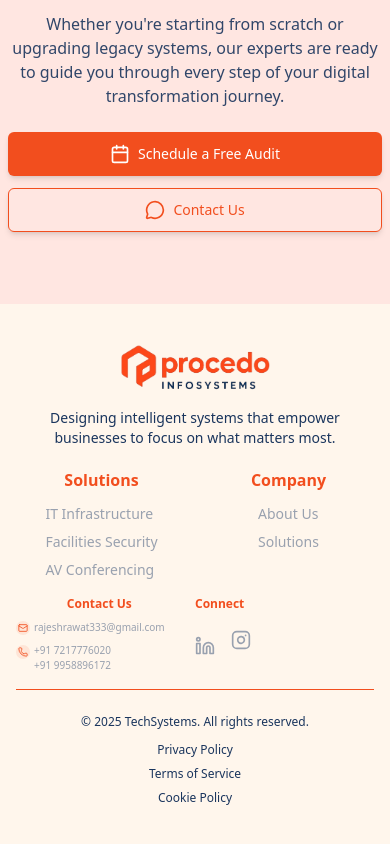
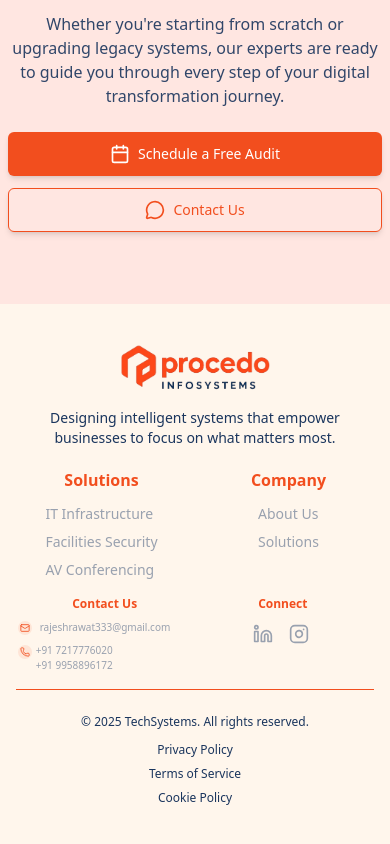
Before and after one commit to YashRawat0947/Procedo, a React (Vite) app in the folder frontend/: page / in a window 390 px wide. Shown: the part 3742-4586 px from the top of the page. Built offline with nearby package versions, Linux system fonts and the light colour scheme.

Commit message:
changes-footer

```diff
--- a/frontend/src/components/Footer.jsx
+++ b/frontend/src/components/Footer.jsx
@@ -89,19 +89,19 @@ const Footer = () => {
 
           {/* Contact Us & Connect - Single row on mobile, separate columns on desktop */}
           <div className="md:contents">
-            <div className="flex justify-between md:contents mb-4">
+            <div className="flex w-auto justify-evenly md:contents mb-4">
               {/* Contact Us */}
-              <div className="flex flex-col items-center md:items-start">
+              <div className="flex flex-col justify-between items-center md:items-start">
                 <h4 className="font-semibold mb-2 text-xs md:text-base">Contact Us</h4>
                 <div className="space-y-2">
-                  <div className="flex items-center gap-1 text-[10px] md:text-sm group">
-                    <span className="bg-[#F24E1E]/10 rounded-full p-0.5 md:p-1">
-                      <Mail className="w-2.5 h-2.5 md:w-4 md:h-4 text-[#F24E1E]" />
+                  <div className="flex items-center  text-[10px] md:text-sm group">
+                    <span className="bg-[#F24E1E]/10 rounded-full mr-2 p-0.5 md:p-1">
+                      <Mail className="w-2.5 h-2.5 md:w-4  md:h-4 text-[#F24E1E]" />
                     </span>
-                    <div className="flex items-center gap-1">
+                    <div className="flex items-center md:w-full w-38 ">
                       <a
                         href="mailto:rajeshrawat333@gmail.com"
-                        className="hover:text-gray-700 transition-colors text-gray-400 break-all"
+                        className="hover:text-gray-700 transition-colors w-full text-gray-400 break-all"
                       >
                         rajeshrawat333@gmail.com
                       </a>
@@ -173,10 +173,10 @@ const Footer = () => {
               </div>
               {/* Connect */}
               <div className=" flex-col items-center md:items-start w-1/2 md:w-auto">
-                <h4 className="font-semibold mb-3 text-xs md:text-base">Connect</h4>
-                <div className="flex md:flex-row md:gap-2 md:justify-center space-x-3 md:space-x-0 md:space-y-4">
+                <h4 className=" text-center font-semibold mb-3 text-xs md:text-base">Connect</h4>
+                <div className=" flex md:flex-row md:gap-2 justify-center md:justify-center space-x-3 md:space-x-0 md:space-y-4">
                   <a href="#" className="flex items-center justify-center md:justify-start text-gray-400 hover:text-gray-700 transition-colors">
-                    <LucideLinkedin className="w-5 h-5 md:w-6 md:h-6 mt-3 mr-1" />
+                    <LucideLinkedin className="w-5 h-5 md:w-6 md:h-6 md:mt-3 mr-1" />
                     {/* LinkedIn */}
                   </a>
                   <a href="#" className="flex items-center justify-center md:justify-start text-gray-400 hover:text-gray-700 transition-colors">
```
